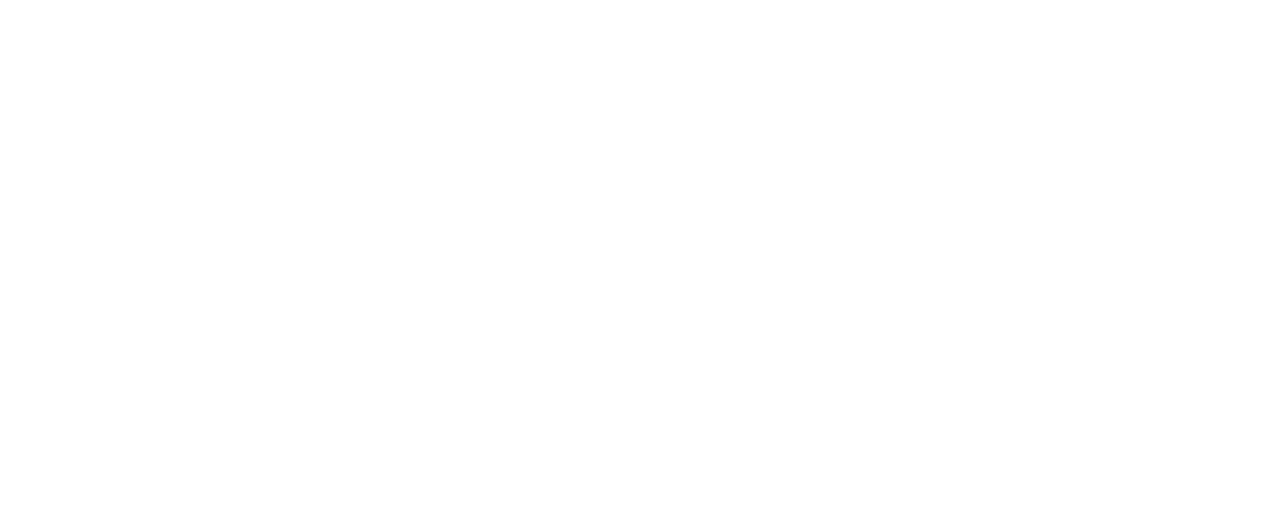
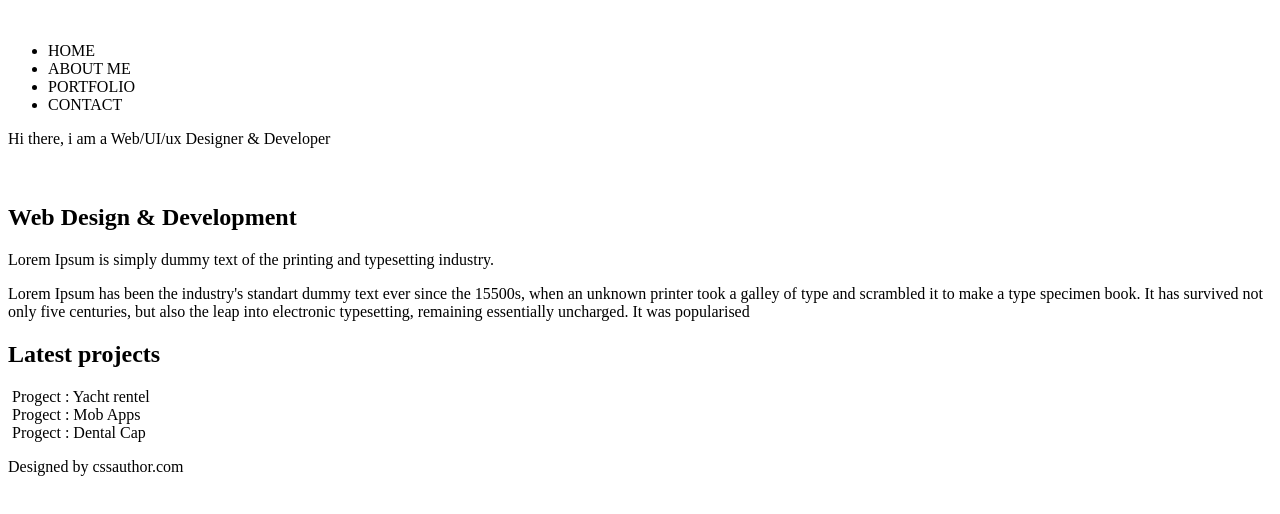
Before and after one commit to tahomi/web-designer-portfolio, a plain HTML site: page index.html in a window 1280 px wide. Drawn offline with Linux system fonts and the light colour scheme.

Commit message:
End editing html

```diff
--- a/index.html
+++ b/index.html
@@ -5,11 +5,54 @@
     <title></title>
   </head>
   <body>
+    <div id="wrapper">
     <header>
+      <img class="logo" />
       <nav>
-
+        <ul>
+          <li>HOME</li>
+          <li>ABOUT ME</li>
+          <li>PORTFOLIO</li>
+          <li>CONTACT</li>
+        </ul>
       </nav>
-
+      <div id="greeting">Hi there,  i am a Web/UI/ux Designer & Developer </div>
+      <div id="social">
+        <a class="social"><img/></a>
+        <a class="social"><img/></a>
+        <a class="social"><img/></a>
+      </div>
     </header>
+      <div id="details">
+        <img class="avatar"/>
+        <p id="name"></p>
+        <p id="status"></p>
+      </div>
+    <main>
+      <article id="description">
+        <h1>Web Design & Development</h1>
+        <p>Lorem Ipsum is simply dummy text of the printing and typesetting industry.</p>
+        <p>Lorem Ipsum has been the industry's standart dummy text ever since the 15500s, when an unknown printer took a galley of type and scrambled it to make a type specimen book. It has survived not only five centuries, but also the leap into electronic typesetting, remaining essentially uncharged. It was popularised</p>
+      </article>
+      <article id="projects">
+        <h1>Latest projects</h1>
+        <div class="projects">
+            <img class="project-img"/>
+            <span class="progect-name">Progect : Yacht rentel</span>
+        </div>
+        <div class="projects">
+            <img class="project-img"/>
+            <span class="progect-name">Progect : Mob Apps</span>
+        </div>
+        <div class="projects">
+            <img class="project-img"/>
+            <span class="progect-name">Progect : Dental Cap</span>
+        </div>
+      </article>
+    </main>
+    <footer>
+      <p id="footer">Designed by cssauthor.com</p>
+    </footer>
+  </div>
   </body>
 </html>
```
